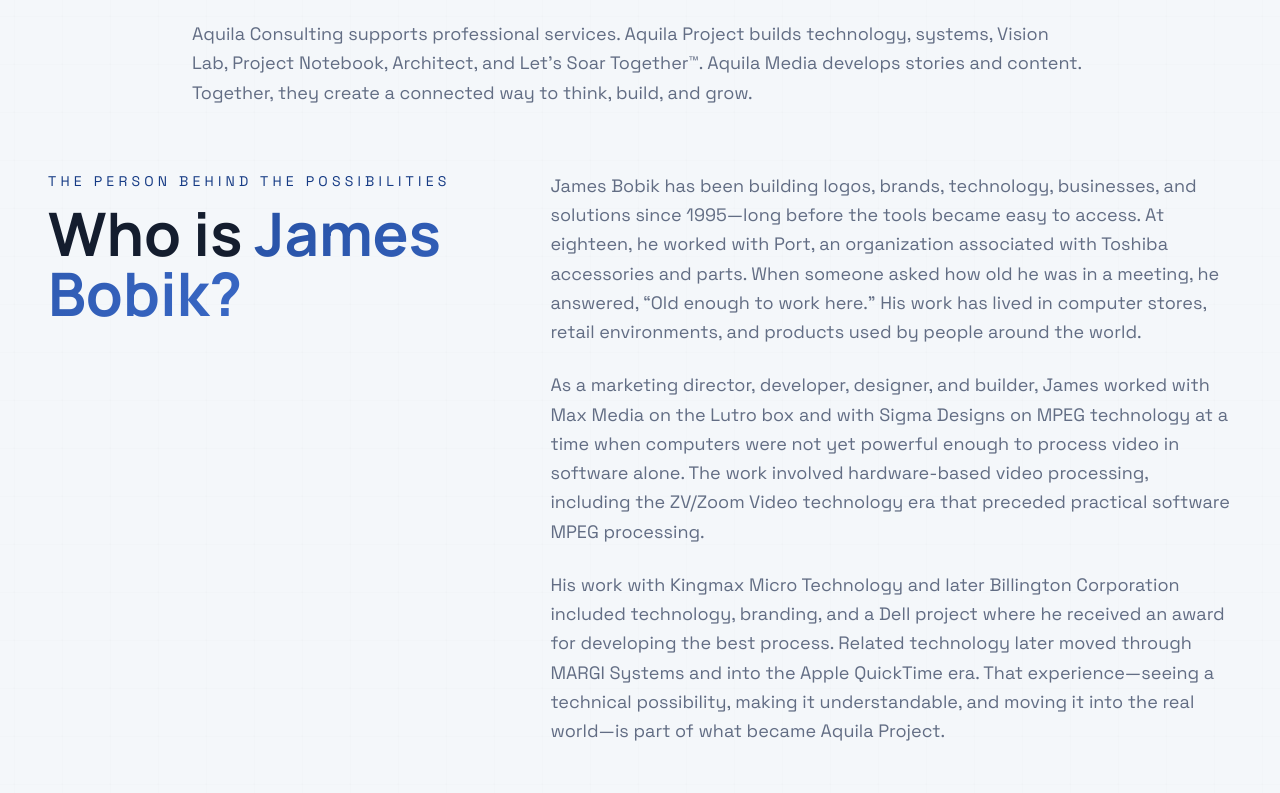
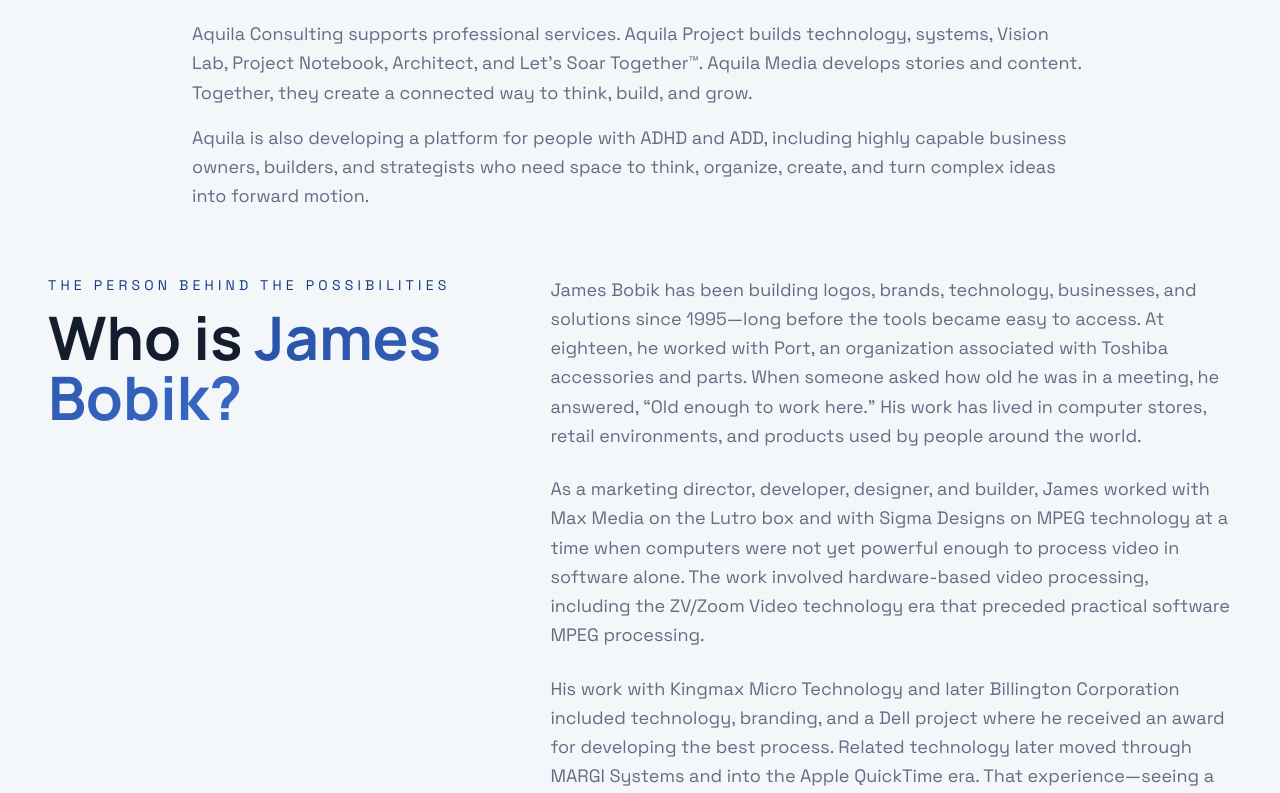
Before and after one commit to Aquilahq/letssoartogether, a React (Vite) app: page / in a window 1280 px wide. Shown: the part 5807-6600 px from the top of the page. Built offline with nearby package versions, Linux system fonts and the light colour scheme.

Commit message:
content: describe Aquila neurodivergent builder platform

```diff
--- a/src/components/AboutFounder.tsx
+++ b/src/components/AboutFounder.tsx
@@ -8,6 +8,7 @@ const AboutFounder = () => (
         <h2 className="font-display text-4xl font-bold md:text-6xl">A place for possibility to <span className="text-gradient">take flight.</span></h2>
         <p className="mt-6 text-xl leading-relaxed text-muted-foreground">Aquila exists because ideas deserve more than a contact form and more than a quick answer. Aquila brings consulting, technology, media, design, and creative problem-solving together so people can move what is in their head toward something real.</p>
         <p className="mt-4 text-lg leading-relaxed text-muted-foreground">Aquila Consulting supports professional services. Aquila Project builds technology, systems, Vision Lab, Project Notebook, Architect, and Let&apos;s Soar Together™. Aquila Media develops stories and content. Together, they create a connected way to think, build, and grow.</p>
+        <p className="mt-4 text-lg leading-relaxed text-muted-foreground">Aquila is also developing a platform for people with ADHD and ADD, including highly capable business owners, builders, and strategists who need space to think, organize, create, and turn complex ideas into forward motion.</p>
       </div>
       <div className="grid gap-12 lg:grid-cols-[0.8fr_1.2fr] lg:items-start">
         <div>
```
